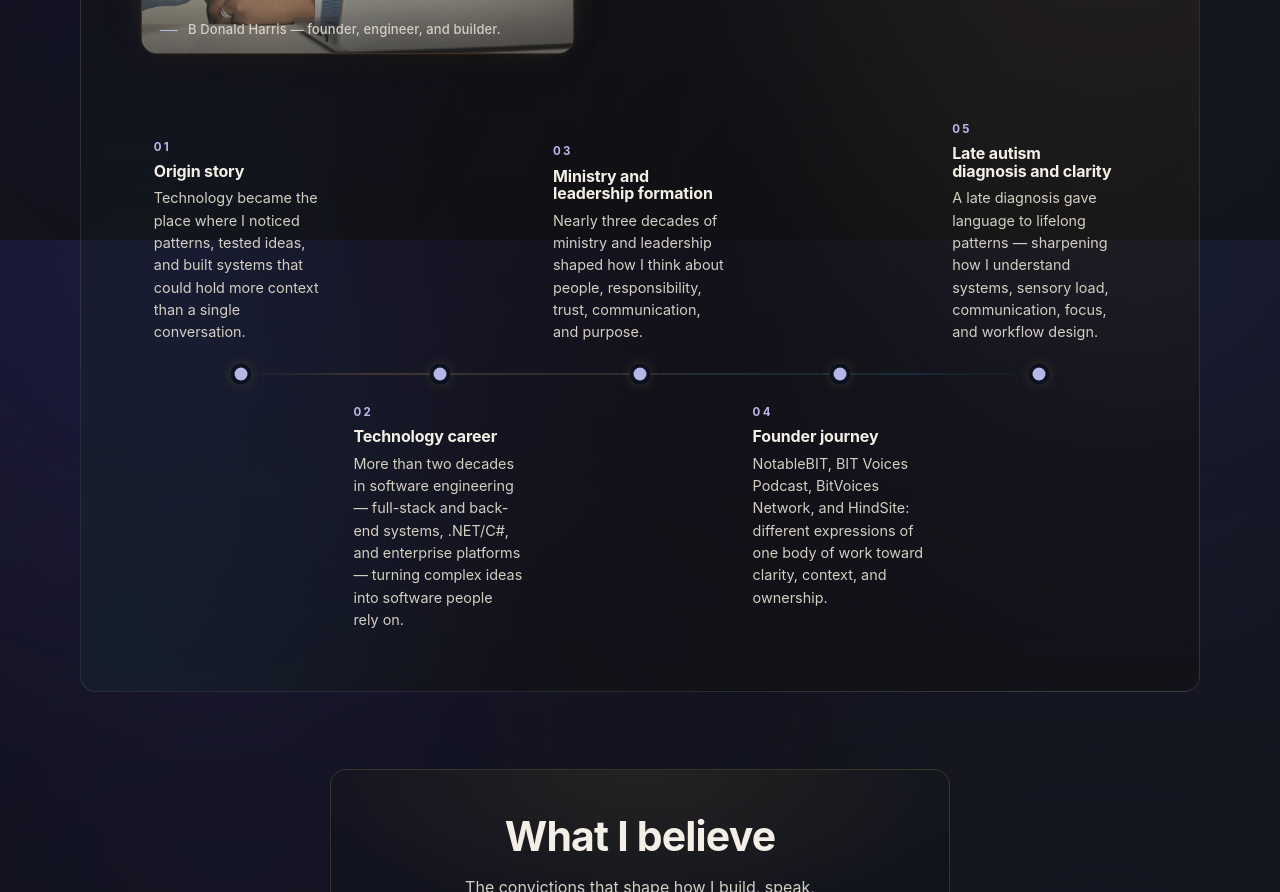
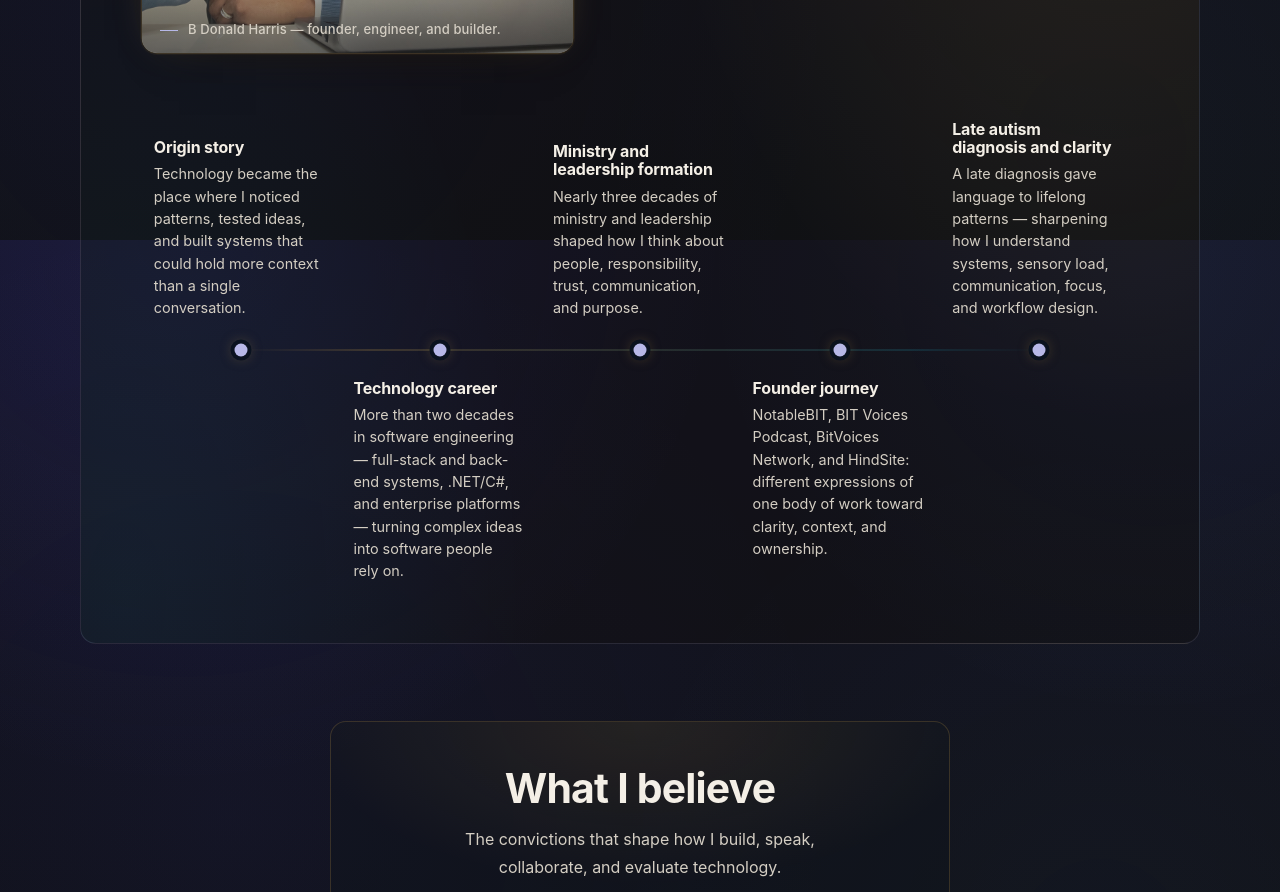
Before and after one commit to bdonaldharris/bdonaldharris.com, a Next.js app: page /about in a window 1280 px wide. Shown: the part 1360-2252 px from the top of the page. Built offline with nearby package versions, Linux system fonts and the light colour scheme.

Commit message:
Remove About timeline sequence numbers

```diff
--- a/app/about/page.tsx
+++ b/app/about/page.tsx
@@ -62,7 +62,6 @@ export default function AboutPage() {
           {aboutStorySections.map((section, index) => (
             <li key={section.title} className="storyline-item" data-pos={index % 2 === 0 ? "above" : "below"}>
               <div className="storyline-content">
-                <span className="storyline-index" aria-hidden="true">{String(index + 1).padStart(2, "0")}</span>
                 <h3>{section.title}</h3>
                 <p>{section.body}</p>
               </div>
```
